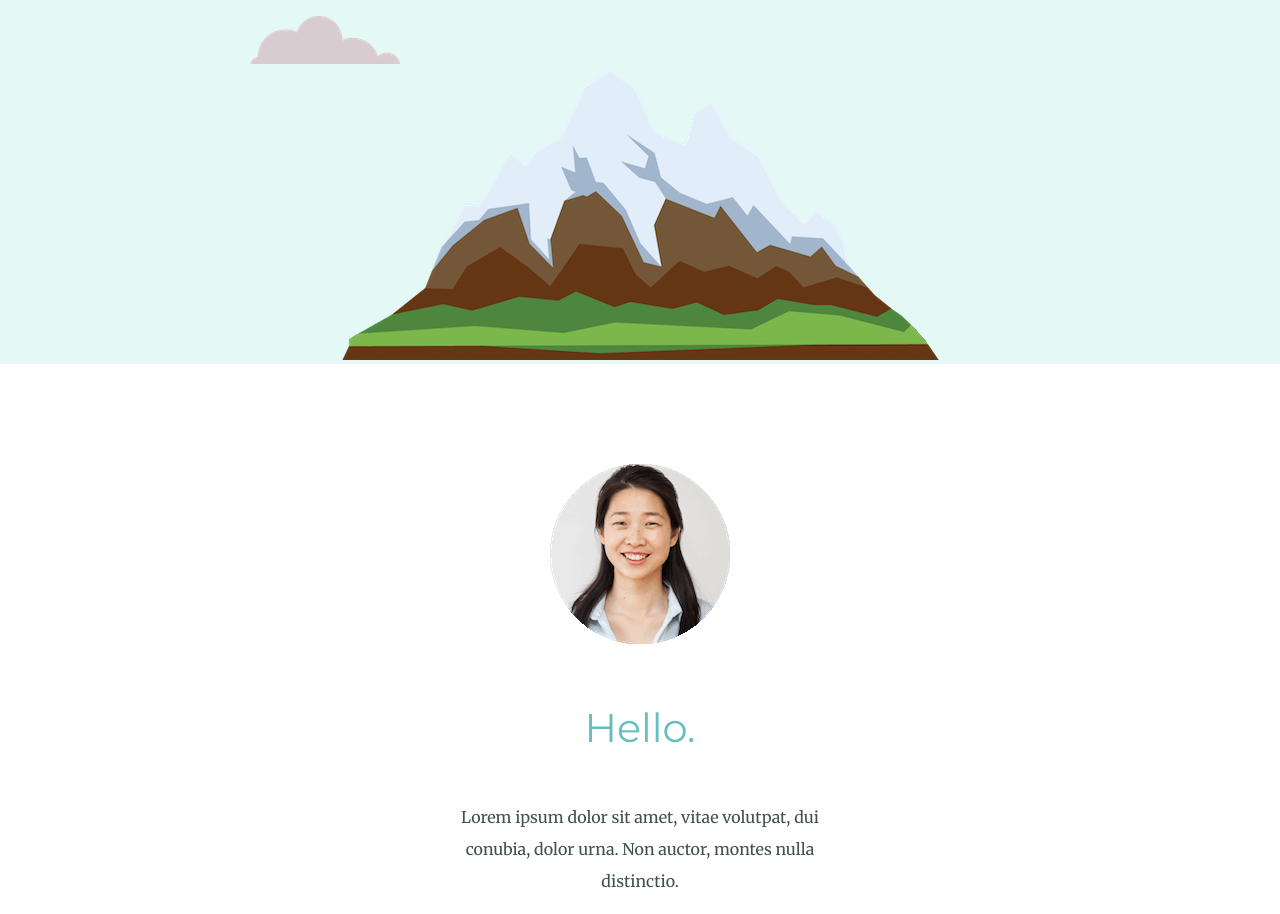
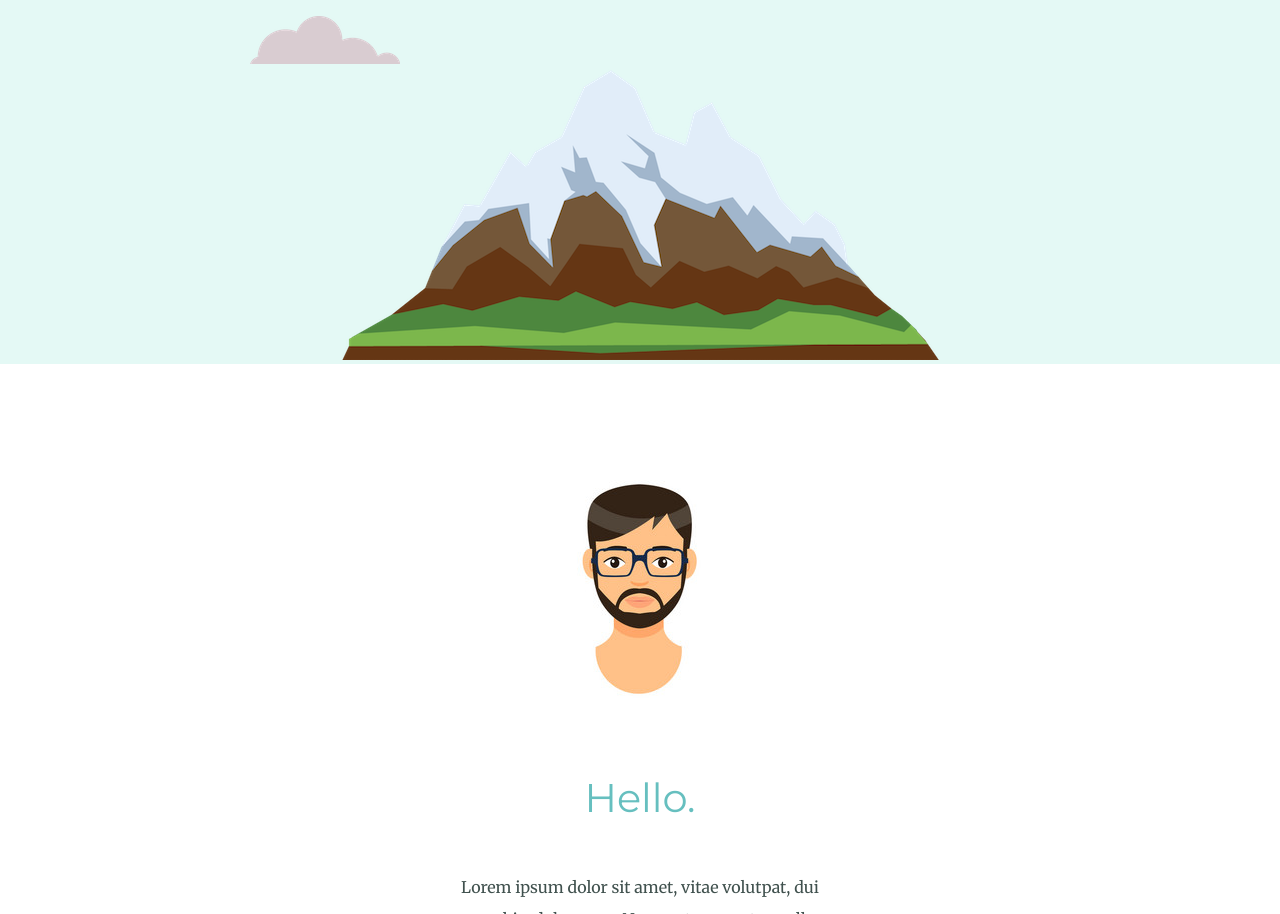
Before and after one commit to zaharsm/css, a plain HTML site: page index.html in a window 1280 px wide. Shown: the part 394-1308 px from the top of the page. Drawn offline with Linux system fonts and the light colour scheme.

Commit message:
Profile Update

```diff
--- a/index.html
+++ b/index.html
@@ -32,7 +32,7 @@
 
         <div class="middle-container">
             <div class="profile">
-              <img src="images/angela.png" alt="angela-img">
+              <img src="images/young.jpg" alt="angela-img">
               <h2>Hello.</h2>
               <p>Lorem ipsum dolor sit amet, vitae volutpat, dui conubia, dolor urna. Non auctor, montes nulla distinctio.</p>
             </div>
```
